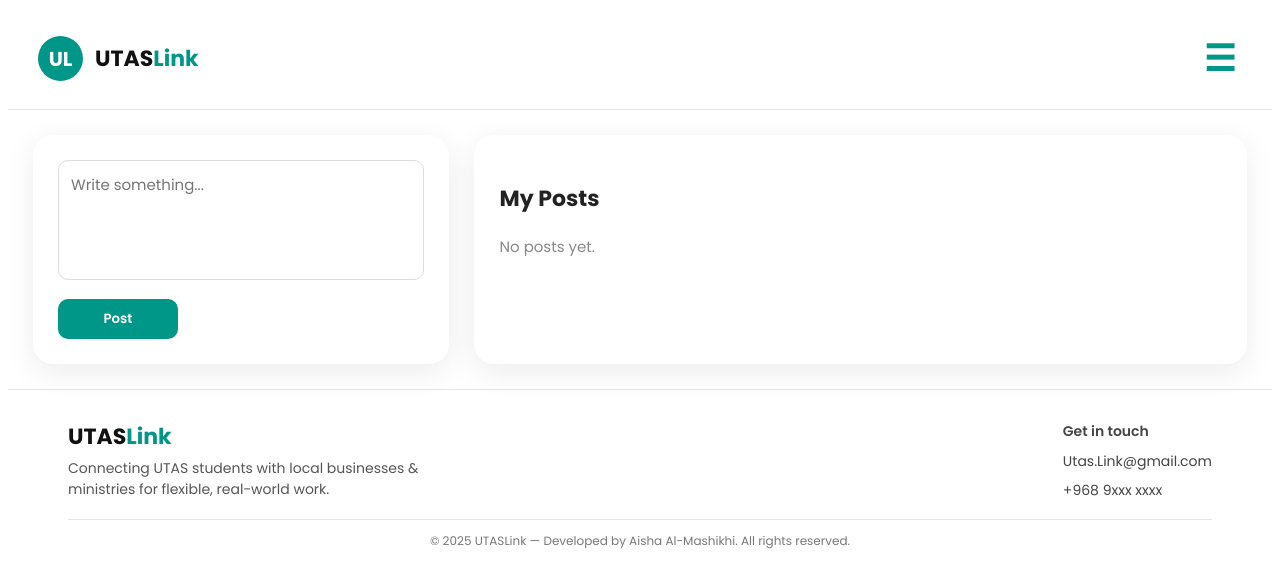
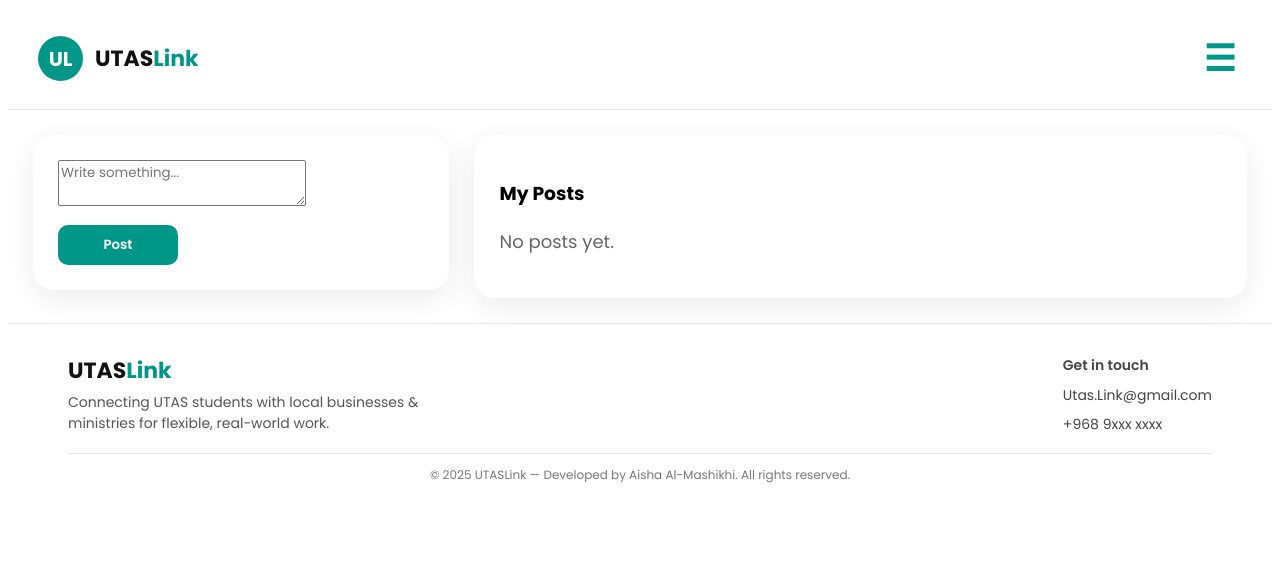
Before and after one commit to Aisha-Ahmed-Al-Mashikhi/utas-link-project, a React (Create React App) app in the folder client/: page /create-post in a window 1280 px wide. Shown: the top 588 px of the page. Built offline with nearby package versions, Linux system fonts and the light colour scheme.

Commit message:
Update CreatePost.jsx

```diff
--- a/client/src/Component/CreatePost.jsx
+++ b/client/src/Component/CreatePost.jsx
@@ -18,10 +18,9 @@ const CreatePost = () => {
   const [editMode, setEditMode] = useState(false);
   const [editId, setEditId] = useState(null);
 
-  // Fetch user posts
   useEffect(() => {
     if (user?.email) dispatch(fetchUserPosts(user.email));
-  }, [user, dispatch]);
+  }, [user]);
 
   const handleSubmit = () => {
     if (!postMsg.trim()) return;
@@ -33,61 +32,61 @@ const CreatePost = () => {
     } else {
       dispatch(addPost({ postMsg, email: user.email, name: user.name }));
     }
-
     setPostMsg("");
   };
 
   const handleDelete = (id) => {
-    if (window.confirm("Delete post?")) dispatch(deletePost(id));
+    if (window.confirm("Are you sure?")) dispatch(deletePost(id));
   };
 
-  const handleEdit = (post) => {
-    setEditMode(true);
-    setEditId(post._id);
-    setPostMsg(post.postMsg);
-  };
+  const author =
+    user?.name || user?.companyName || "Unknown";
 
   return (
     <div className="post-page">
-
-      {/* LEFT SIDE — CREATE POST */}
-      <div className="left-card">
+      {/* LEFT CARD — Write Post */}
+      <div className="left-card glass">
         <textarea
           placeholder="Write something..."
           value={postMsg}
           onChange={(e) => setPostMsg(e.target.value)}
-          className="post-input"
         ></textarea>
 
-        <button className="post-btn" onClick={handleSubmit}>
+        <button onClick={handleSubmit} className="post-btn">
           {editMode ? "Update" : "Post"}
         </button>
       </div>
 
-      {/* RIGHT SIDE — POSTS LIST */}
-      <div className="right-card">
-        <h3 className="section-title">My Posts</h3>
+      {/* RIGHT CARD — My Posts */}
+      <div className="right-card glass">
+        <h3>My Posts</h3>
 
-        {myPosts.length === 0 && <p className="empty-msg">No posts yet.</p>}
+        <div className="posts-scroll">
+          {myPosts.length === 0 && <p className="empty">No posts yet.</p>}
 
-        {myPosts.map((post) => (
-          <div className="post-card" key={post._id}>
-            <div className="post-header">
-              <p className="post-author">
-                {user.name || user.companyName}
-              </p>
-              <p className="post-time">{moment(post.createdAt).fromNow()}</p>
+          {myPosts.map((post, idx) => (
+            <div className="post-card" key={idx}>
+              <div className="post-top">
+                <p className="author">{author}</p>
+                <p className="time">{moment(post.createdAt).fromNow()}</p>
               </div>
 
-            <p className="post-text">{post.postMsg}</p>
+              <p className="content">{post.postMsg}</p>
 
-            <div className="post-actions">
-              <button className="edit-btn" onClick={() => handleEdit(post)}>
+              <div className="actions">
+                <button
+                  className="edit"
+                  onClick={() => {
+                    setEditMode(true);
+                    setEditId(post._id);
+                    setPostMsg(post.postMsg);
+                  }}
+                >
                   Edit
                 </button>
 
                 <button
-                className="delete-btn"
+                  className="delete"
                   onClick={() => handleDelete(post._id)}
                 >
                   Delete
@@ -97,6 +96,13 @@ const CreatePost = () => {
           ))}
         </div>
 
+        {/* Small dots / scroll indicators */}
+        <div className="scroll-dots">
+          {myPosts.map((_, i) => (
+            <span key={i}></span>
+          ))}
+        </div>
+      </div>
     </div>
   );
 };
```
Lines whose indentation alone changed are shown as unchanged.
